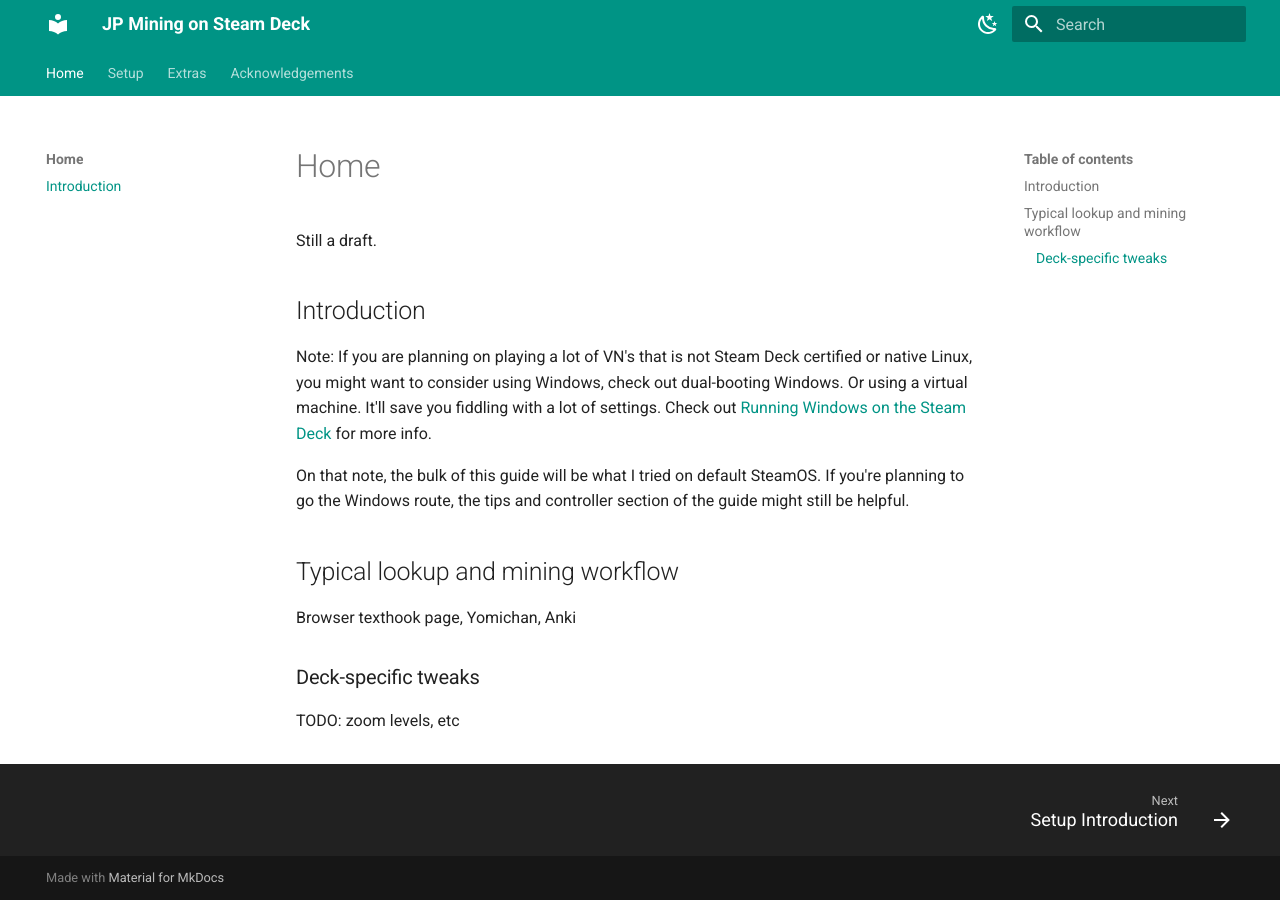
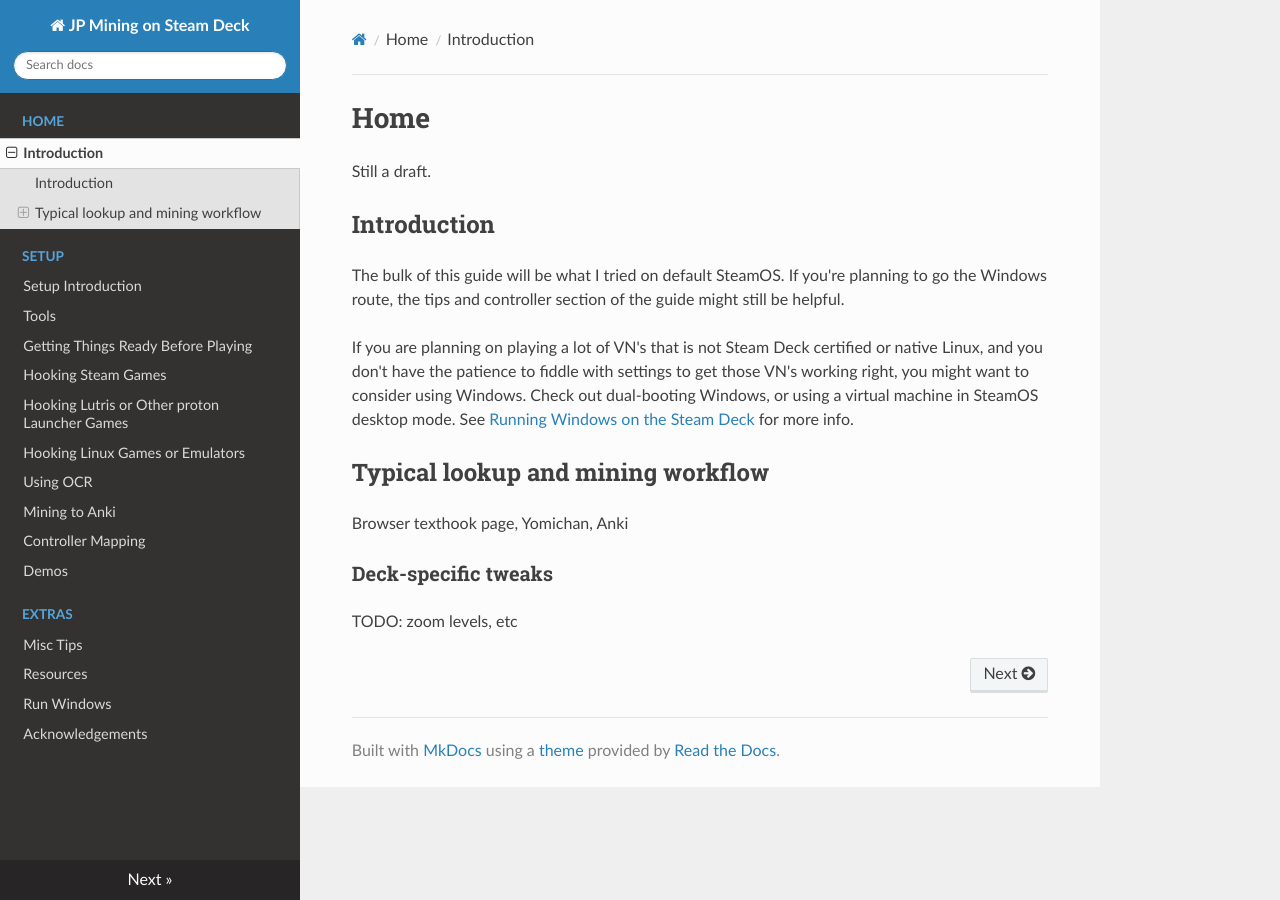
Before and after one commit to aka-baka/deck-mining, an MkDocs documentation site: the page built from docs/deck-mining/index.md, in a window 1280 px wide. Built offline with MkDocs 1.6.1, drawn with Linux system fonts in a browser that asks for light colours; nearby versions of some CDN libraries.

Commit message:
minor update to home & mkdocs theme

```diff
--- a/docs/deck-mining/index.md
+++ b/docs/deck-mining/index.md
@@ -4,9 +4,9 @@ Still a draft.
 
 ## Introduction
 
-Note: If you are planning on playing a lot of VN's that is not Steam Deck certified or native Linux, you might want to consider using Windows, check out dual-booting Windows. Or using a virtual machine. It'll save you fiddling with a lot of settings. Check out [Running Windows on the Steam Deck](runWin.md) for more info.
+The bulk of this guide will be what I tried on default SteamOS. If you're planning to go the Windows route, the tips and controller section of the guide might still be helpful.
 
-On that note, the bulk of this guide will be what I tried on default SteamOS. If you're planning to go the Windows route, the tips and controller section of the guide might still be helpful.
+If you are planning on playing a lot of VN's that is not Steam Deck certified or native Linux, and you don't have the patience to fiddle with settings to get those VN's working right, you might want to consider using Windows. Check out dual-booting Windows, or using a virtual machine in SteamOS desktop mode. See [Running Windows on the Steam Deck](runWin.md) for more info.
 
 ## Typical lookup and mining workflow
 
--- a/mkdocs.yml
+++ b/mkdocs.yml
@@ -23,7 +23,7 @@ nav:
   - Acknowledgements: 'deck-mining/acknowledgements.md'
 
 theme:
-  name: material
+  name: readthedocs
   features:
     - navigation.tabs
     - navigation.sections
```
